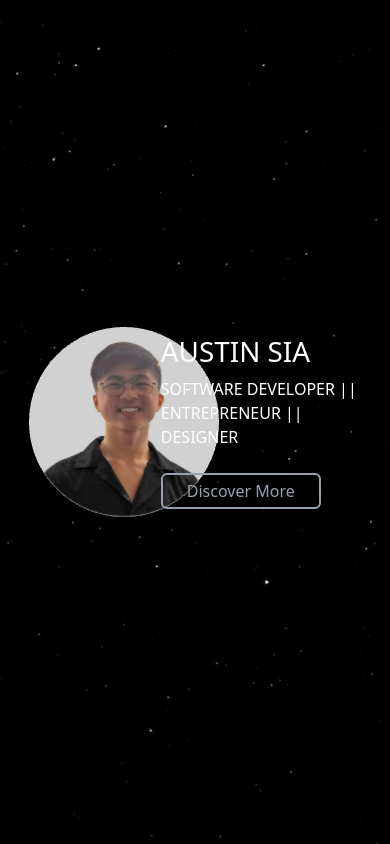
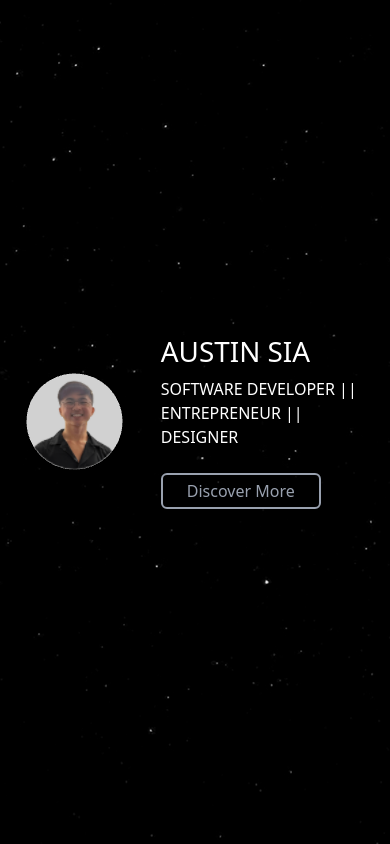
Before and after one commit to AustinCantCode/austin-portfolio, a Next.js app: page / in a window 390 px wide. Built offline with nearby package versions, Linux system fonts and the light colour scheme.

Commit message:
feat: add responsiveness to coin, updated timing for animation

```diff
--- a/src/_components/complex-ui/coin.tsx
+++ b/src/_components/complex-ui/coin.tsx
@@ -22,7 +22,7 @@ export default function Coin(props: {
       45,
       container.clientWidth / container.clientHeight,
       0.1,
-      1000,
+      1000
     );
     camera.position.set(0, 0, 2.6);
 
@@ -117,7 +117,7 @@ export default function Coin(props: {
         flipDuration = 1400;
         flipCoin();
       }
-    }, 3000);
+    }, 2900);
 
     container.addEventListener("mouseenter", () => {
       if (props.onHover) {
--- a/src/_components/complex-ui/name-banner.tsx
+++ b/src/_components/complex-ui/name-banner.tsx
@@ -4,7 +4,10 @@ import Coin from "@components/complex-ui/coin";
 export default function NameBanner() {
   return (
     <div className="grid grid-cols-5 items-center z-100">
-      <Coin className="col-span-2 w-[200px] h-[200px]" onLoad />
+      <Coin
+        className="col-span-2 w-[12vh] h-[12vh] md:w-[150px] md:h-[150px] lg:w-[200px] lg:h-[200px]"
+        onLoad
+      />
       <div className="grid col-span-3 max-w-md">
         <Name />
       </div>
```
